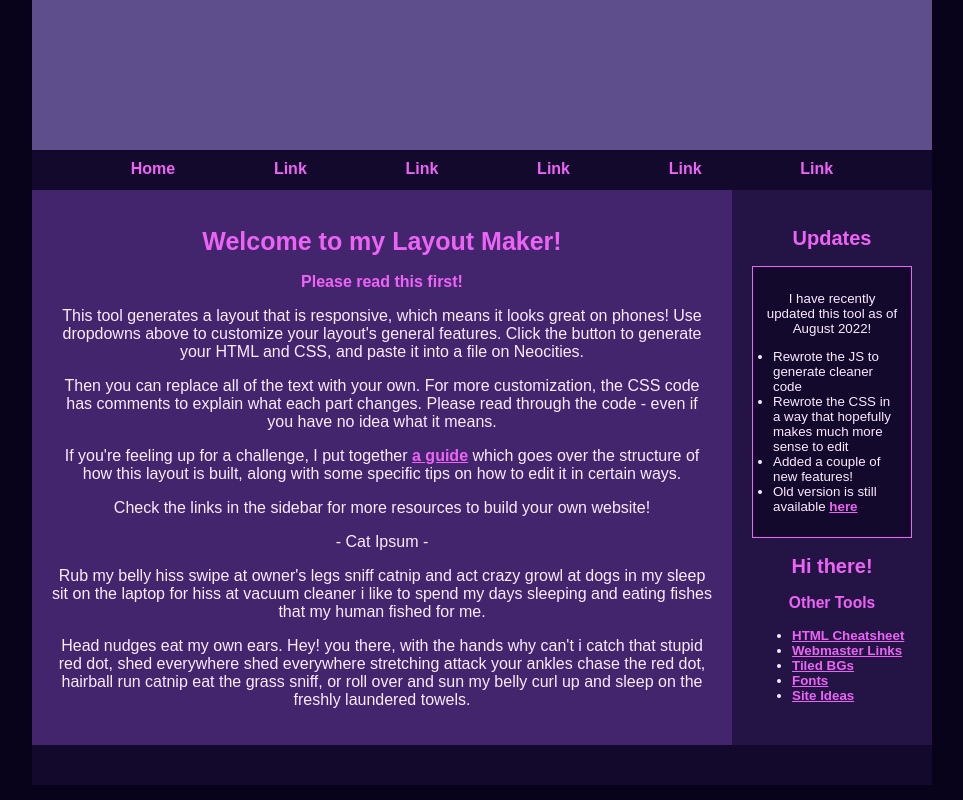
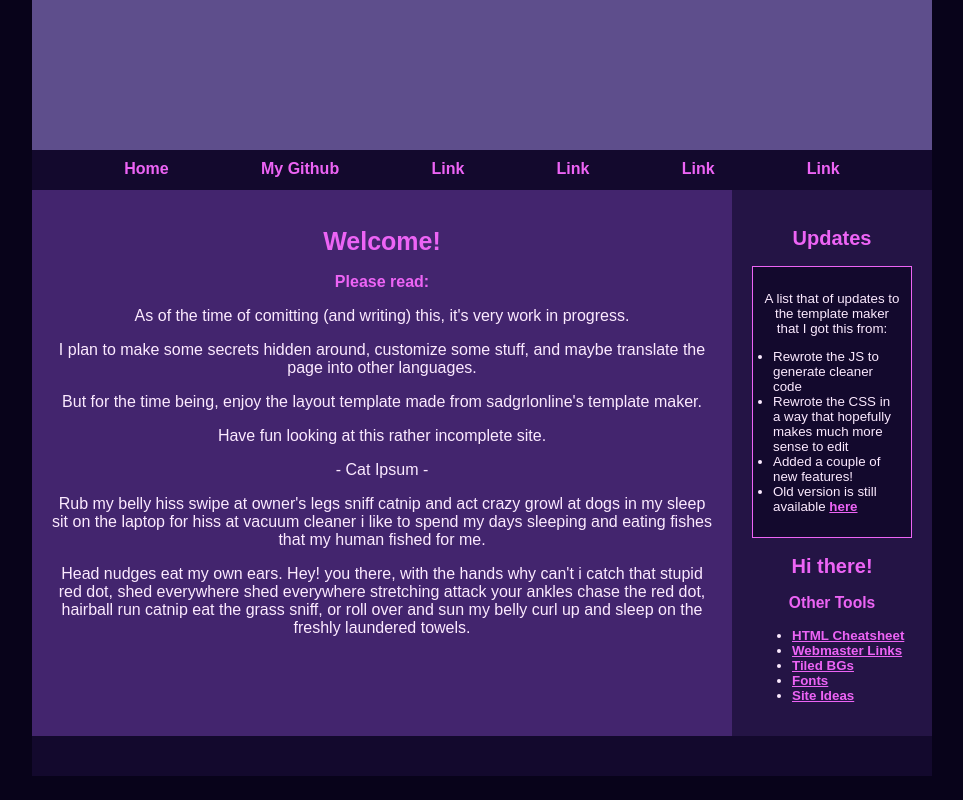
Before and after one commit to Baxbb/baxbb.github.io, a plain HTML site: page index.html in a window 1280 px wide. Shown: the whole page, without its empty margins (158-1121 px from the left). Drawn offline with Linux system fonts and the light colour scheme; a web font is replaced by a local one.

Commit message:
Update index.html

```diff
--- a/index.html
+++ b/index.html
@@ -15,7 +15,7 @@
                 <nav id="navbar">
                     <ul>
                         <li><a href="index">Home</a></li>
-                        <li><a href="#">Link</a></li>
+                        <li><a href="https://github.com/Baxbb/">My Github</a></li>
                         <li><a href="#">Link</a></li>
                         <li><a href="#">Link</a></li>
                         <li><a href="#">Link</a></li>
@@ -27,12 +27,12 @@
             <div id="flex">
 
                 <main>
-                    <h1>Welcome to my Layout Maker!</h1>
-                    <p><strong>Please read this first!</strong></p>
-                    <p>This tool generates a layout that is responsive, which means it looks great on phones! Use dropdowns above to customize your layout's general features. Click the button to generate your HTML and CSS, and paste it into a file on Neocities.</p>
-                    <p>Then you can replace all of the text with your own. For more customization, the CSS code has comments to explain what each part changes. Please read through the code - even if you have no idea what it means.</p>
-                    <p>If you're feeling up for a challenge, I put together <a href="/sadgrl/learn/understanding-tweaking-my-layout-maker/" target="_blank">a guide</a> which goes over the structure of how this layout is built, along with some specific tips on how to edit it in certain ways.</p>
-                    <p>Check the links in the sidebar for more resources to build your own website!</p>
+                    <h1>Welcome!</h1>
+                    <p><strong>Please read:</strong></p>
+                    <p>As of the time of comitting (and writing) this, it's very work in progress.</p>
+                    <p>I plan to make some secrets hidden around, customize some stuff, and maybe translate the page into other languages.</p>
+                    <p>But for the time being, enjoy the layout template made from sadgrlonline's template maker.</p>
+                    <p>Have fun looking at this rather incomplete site.</p>
 
                     <p> - Cat Ipsum - </p>
                     <p>Rub my belly hiss swipe at owner's legs sniff catnip and act crazy growl at dogs in my sleep sit on the laptop for hiss at vacuum cleaner i like to spend my days sleeping and eating fishes that my human fished for me.</p>
@@ -44,7 +44,7 @@
 
             <aside id="rightSidebar"><h2>Updates</h2>
             <div class="box">
-                <p>I have recently updated this tool as of August 2022!</p>
+                <p>A list that of updates to the template maker that I got this from:</p>
                 <ul style="padding-left:10px;">
                     <li>Rewrote the JS to generate cleaner code</li>
                     <li>Rewrote the CSS in a way that hopefully makes much more sense to edit</li>
```
